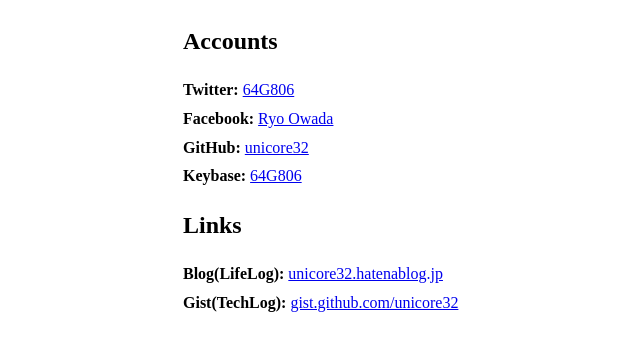
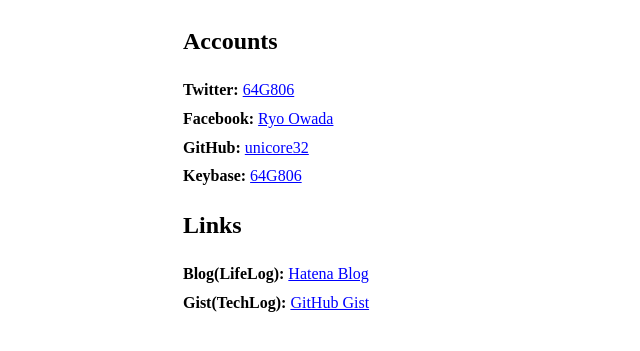
Before and after one commit to unicore32/unicore32.github.io, a plain HTML site: page index.html in a window 1280 px wide. Shown: the part 55-406 px from the top of the page, without its empty margins (57-697 px from the left). Drawn offline with Linux system fonts and the light colour scheme.

Commit message:
ブログへのリンクと訪問済リンクCSS修正

```diff
--- a/css/style.css
+++ b/css/style.css
@@ -25,3 +25,11 @@ div.content {
 .label {
   font-weight: bold;
 }
+
+a:link {
+  color: #0000FF;
+}
+
+a:visited {
+  color: #0000FF;
+}
--- a/index.html
+++ b/index.html
@@ -20,8 +20,8 @@
       </ul>
       <h2>Links</h2>
       <ul>
-        <li><span class="label">Blog(LifeLog):</span> <a href="http://unicore32.hatenablog.jp/">unicore32.hatenablog.jp</a></li>
-        <li><span class="label">Gist(TechLog):</span> <a href="https://gist.github.com/unicore32">gist.github.com/unicore32</a></li>
+        <li><span class="label">Blog(LifeLog):</span> <a href="http://unicore32.hatenablog.jp/">Hatena Blog</a></li>
+        <li><span class="label">Gist(TechLog):</span> <a href="https://gist.github.com/unicore32">GitHub Gist</a></li>
       </ul>
     </div>
   </body>
```
